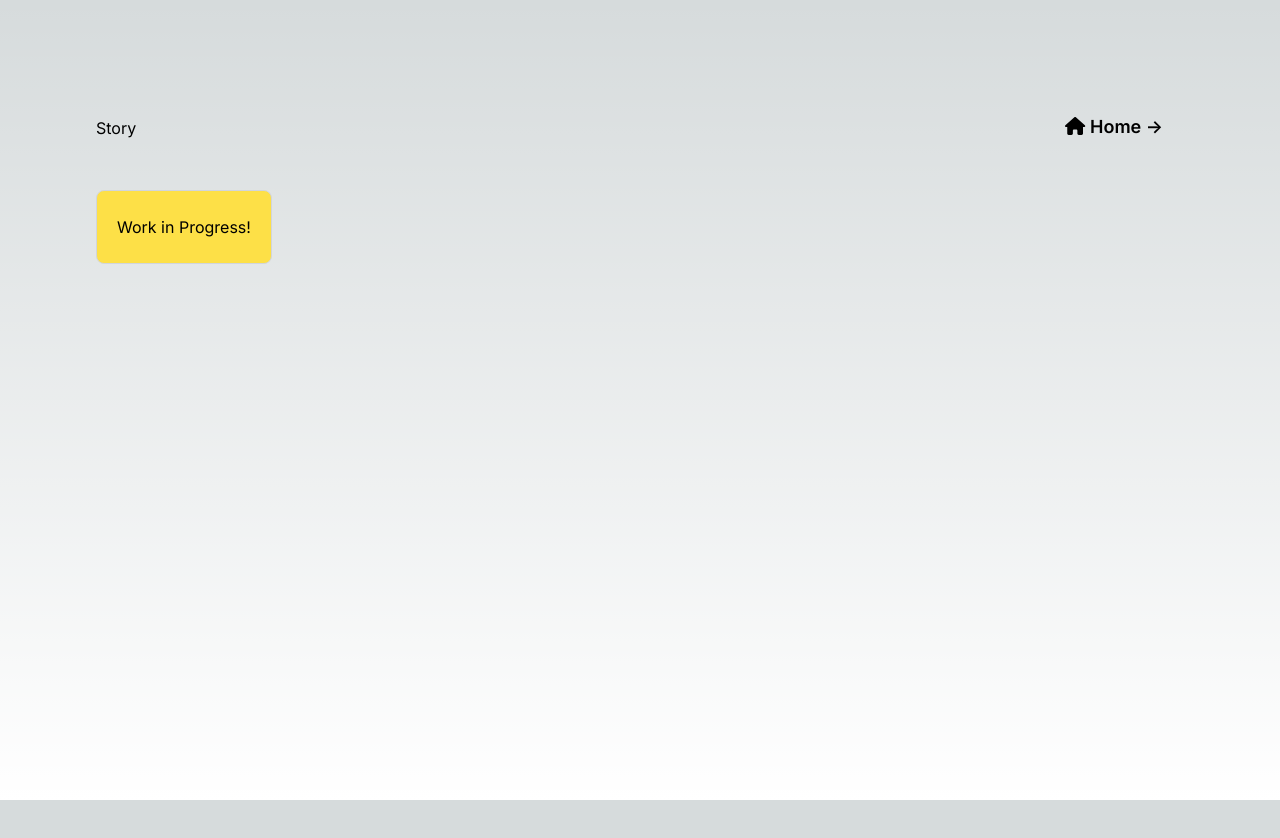
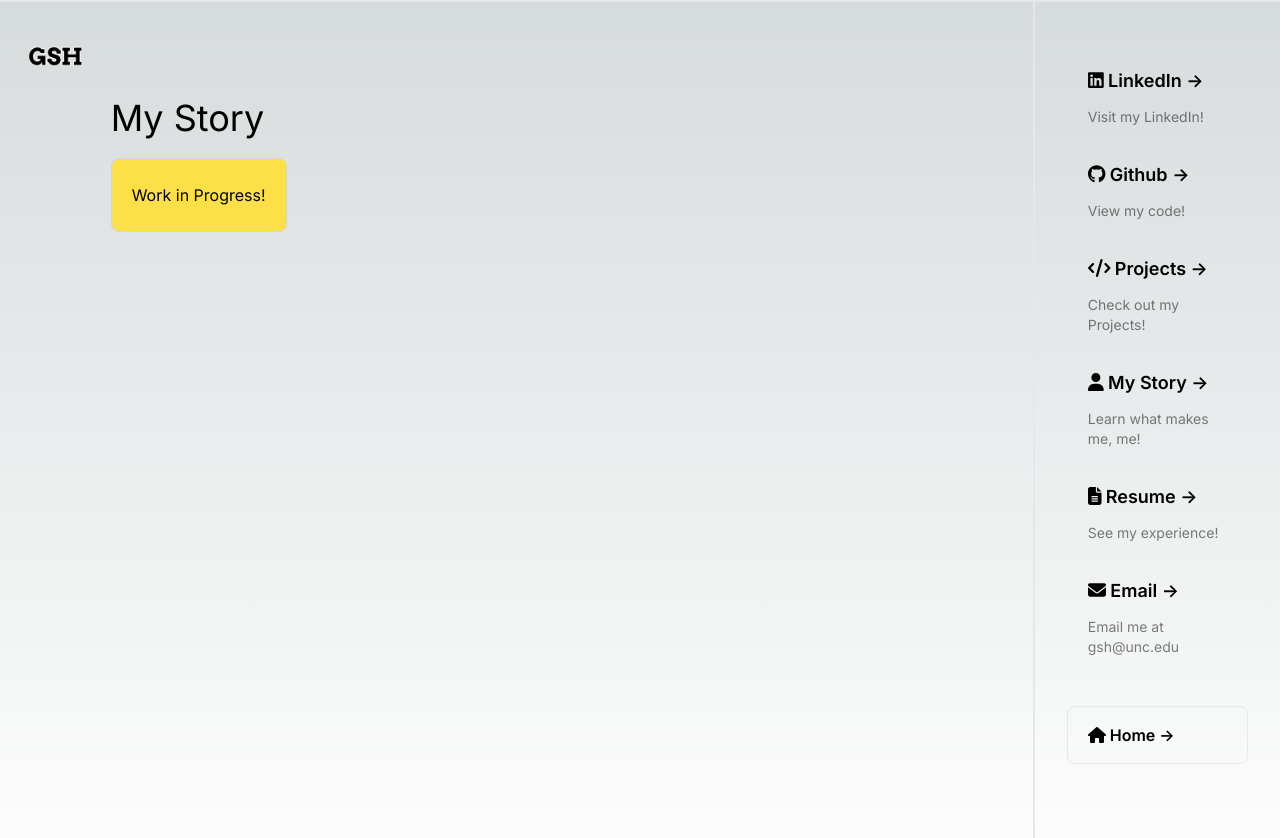
Before and after one commit to gshunc/gsh-portfolio, a Next.js app in the folder gsh-portfolio/: page /pages/story_page in a window 1280 px wide. Shown: the top 838 px of the page. Before the commit the page ends 800 px from the top, so only its background shows below. Built offline with nearby package versions, Linux system fonts and the light colour scheme.

Commit message:
Got distracted but did good stuff to navigation.

```diff
--- a/gsh-portfolio/app/components/Logo.tsx
+++ b/gsh-portfolio/app/components/Header.tsx
@@ -1,6 +1,6 @@
 import Link from "next/link";
 
-export const Logo = () => {
+export const Header = () => {
   return (
     <Link href="/" className="h-32 w-32">
       <img src="/logo-gsh.png" alt="Website Icon"></img>
--- a/gsh-portfolio/app/components/Navigation.tsx
+++ b/gsh-portfolio/app/components/Navigation.tsx
@@ -1,107 +1,99 @@
+"use client";
 import { FontAwesomeIcon } from "@fortawesome/react-fontawesome";
 import {
   faUser,
   faCode,
   faFileLines,
   faEnvelope,
+  faHome,
 } from "@fortawesome/free-solid-svg-icons";
 import { faLinkedin, faGithub } from "@fortawesome/free-brands-svg-icons";
 import Link from "next/link";
+import { usePathname } from "next/navigation";
+
+const routes = [
+  {
+    name: "LinkedIn",
+    message: "Visit my LinkedIn!",
+    href: "https://www.linkedin.com/in/george-harris-19245620b/",
+    isReferrer: true,
+    fa: faLinkedin,
+  },
+  {
+    name: "Github",
+    message: "View my code!",
+    href: "https://www.github.com/gshunc/",
+    isReferrer: true,
+    fa: faGithub,
+  },
+  {
+    name: "Projects",
+    message: "Check out my Projects!",
+    href: "/pages/projects_page",
+    isReferrer: false,
+    fa: faCode,
+  },
+  {
+    name: "My Story",
+    message: "Learn what makes me, me!",
+    href: "/pages/story_page",
+    isReferrer: false,
+    fa: faUser,
+  },
+  {
+    name: "Resume",
+    message: "See my experience!",
+    href: "/resume/resume.pdf",
+    isReferrer: true,
+    fa: faFileLines,
+  },
+  {
+    name: "Email",
+    message: "Email me at gsh@unc.edu",
+    href: "mailto:gsh@unc.edu",
+    isReferrer: true,
+    fa: faEnvelope,
+  },
+];
 
 export const Navigation = () => {
+  const pathname = usePathname();
+
   return (
     <div className="border-l-2 flex flex-col content-center">
       <div className="pl-8 pr-8 mt-12 container grid grid-cols-1 text-left lg:max-w-5xl float-right">
+        {routes.map((link) => (
           <Link
-          href="https://www.linkedin.com/in/george-harris-19245620b/"
+            href={link.href}
             className="group rounded-lg border border-transparent px-5 py-4 transition-colors hover:border-gray-300 hover:bg-gray-100 hover:dark:border-neutral-700 hover:dark:bg-neutral-800/30"
-          target="_blank"
-          rel="noopener noreferrer"
+            target={link.isReferrer ? "_blank" : "_self"}
+            rel={link.isReferrer ? "noopener noreferrer" : ""}
           >
             <h2 className={`mb-3 text-lg font-semibold`}>
-            <FontAwesomeIcon icon={faLinkedin} /> LinkedIn{" "}
+              <FontAwesomeIcon icon={link.fa} /> {link.name}{" "}
               <span className="inline-block transition-transform group-hover:translate-x-1 motion-reduce:transform-none">
                 -&gt;
               </span>
             </h2>
             <p className={`m-0 max-w-[30ch] text-sm opacity-50`}>
-            Visit my LinkedIn!
+              {link.message}
             </p>
           </Link>
+        ))}
+        {pathname != "/" && (
           <Link
-          href="https://www.github.com/gshunc"
-          className="group rounded-lg border border-transparent px-5 py-4 transition-colors hover:border-gray-300 hover:bg-gray-100 hover:dark:border-neutral-700 hover:dark:bg-neutral-800/30"
-          target="_blank"
-          rel="noopener noreferrer"
+            href="/"
+            className="mt-8 group rounded-lg border px-5 py-4 transition-colors hover:bg-gray-100 hover:dark:border-neutral-700 hover:dark:bg-neutral-800/30"
           >
-          <h2 className={`mb-3 text-lg font-semibold`}>
-            <FontAwesomeIcon icon={faGithub} /> Github{" "}
+            <h2 className={`text-md font-semibold`}>
+              <FontAwesomeIcon icon={faHome} /> Home{" "}
               <span className="inline-block transition-transform group-hover:translate-x-1 motion-reduce:transform-none">
                 -&gt;
               </span>
             </h2>
-          <p className={`m-0 max-w-[30ch] text-sm opacity-50`}>View my Code!</p>
+            <p className={`m-0 max-w-[30ch] text-sm opacity-50`}></p>
           </Link>
-        <Link
-          href="/pages/projects_page"
-          className="group rounded-lg border border-transparent px-5 py-4 transition-colors hover:border-gray-300 hover:bg-gray-100 hover:dark:border-neutral-700 hover:dark:bg-neutral-800/30"
-        >
-          <h2 className={`mb-3 text-lg font-semibold`}>
-            <FontAwesomeIcon icon={faCode} /> Projects{" "}
-            <span className="inline-block transition-transform group-hover:translate-x-1 motion-reduce:transform-none">
-              -&gt;
-            </span>
-          </h2>
-          <p className={`m-0 max-w-[30ch] text-sm opacity-50`}>
-            Check out my Projects!
-          </p>
-        </Link>
-        <Link
-          href="/pages/story_page"
-          className="group rounded-lg border border-transparent px-5 py-4 transition-colors hover:border-gray-300 hover:bg-gray-100 hover:dark:border-neutral-700 hover:dark:bg-neutral-800/30"
-        >
-          <h2 className={`mb-3 text-lg font-semibold`}>
-            <FontAwesomeIcon icon={faUser}></FontAwesomeIcon> My Story{" "}
-            <span className="inline-block transition-transform group-hover:translate-x-1 motion-reduce:transform-none">
-              -&gt;
-            </span>
-          </h2>
-          <p className={`m-0 max-w-[30ch] text-sm opacity-50`}>
-            Learn what makes me, me!
-          </p>
-        </Link>
-        <Link
-          href={"/resume/resume.pdf"}
-          className="group rounded-lg border border-transparent px-5 py-4 transition-colors hover:border-gray-300 hover:bg-gray-100 hover:dark:border-neutral-700 hover:dark:bg-neutral-800/30"
-          target="_blank"
-          rel="noopener noreferrer"
-        >
-          <h2 className={`mb-3 text-lg font-semibold`}>
-            <FontAwesomeIcon icon={faFileLines} /> Resume{" "}
-            <span className="inline-block transition-transform group-hover:translate-x-1 motion-reduce:transform-none">
-              -&gt;
-            </span>
-          </h2>
-          <p className={`m-0 max-w-[30ch] text-sm opacity-50`}>
-            Check out my experience!
-          </p>
-        </Link>
-        <Link
-          href={"mailto:gsh@unc.edu"}
-          className="group rounded-lg border border-transparent px-5 py-4 transition-colors hover:border-gray-300 hover:bg-gray-100 hover:dark:border-neutral-700 hover:dark:bg-neutral-800/30"
-          target="_blank"
-          rel="noopener noreferrer"
-        >
-          <h2 className={`mb-3 text-lg font-semibold`}>
-            <FontAwesomeIcon icon={faEnvelope} /> Email{" "}
-            <span className="inline-block transition-transform group-hover:translate-x-1 motion-reduce:transform-none">
-              -&gt;
-            </span>
-          </h2>
-          <p className={`m-0 max-w-[30ch] text-sm opacity-50`}>
-            Email me at gsh@unc.edu.
-          </p>
-        </Link>
+        )}
       </div>
     </div>
   );
--- a/gsh-portfolio/app/layout.tsx
+++ b/gsh-portfolio/app/layout.tsx
@@ -1,6 +1,8 @@
 import type { Metadata } from "next";
 import { Inter } from "next/font/google";
 import "./globals.css";
+import { Navigation } from "./components/Navigation";
+import { Header } from "./components/Header";
 
 const inter = Inter({ subsets: ["latin"] });
 
@@ -16,7 +18,17 @@ export default function RootLayout({
 }) {
   return (
     <html lang="en">
-      <body className={inter.className}>{children}</body>
+      <body className={inter.className}>
+        <main>
+          <div className="flex flex-row border-t-2">
+            <Header />
+            <div className="flex min-h-screen w-5/6 flex-col pt-24">
+              {children}
+            </div>
+            <Navigation></Navigation>
+          </div>
+        </main>
+      </body>
     </html>
   );
 }
--- a/gsh-portfolio/app/page.tsx
+++ b/gsh-portfolio/app/page.tsx
@@ -1,17 +1,10 @@
 "use client";
 import "@fortawesome/fontawesome-svg-core/styles.css";
 import { config } from "@fortawesome/fontawesome-svg-core";
-import { Navigation } from "./components/Navigation";
-import { Logo } from "./components/Logo";
-import Link from "next/link";
 config.autoAddCss = false;
 
 export default function Home() {
   return (
-    <main>
-      <div className="flex flex-row border-t-2">
-        <Logo></Logo>
-        <div className="flex min-h-screen w-5/6 flex-col pt-24">
     <div className="mt-10">
       <img
         src="/harris_george_photo.jpeg"
@@ -22,14 +15,9 @@ export default function Home() {
         Hi, I&apos;m George.
       </div>
       <p className="text-xl ml-3 mt-5 mr-3 mb-5 w-50">
-              This Website is a{" "}
-              <span className="underline">Work in Progress.</span> Please bear
-              with me as I continue to add and complete features. Thanks!
+        This Website is a <span className="underline">Work in Progress.</span>{" "}
+        Please bear with me as I continue to add and complete features. Thanks!
       </p>
     </div>
-        </div>
-        <Navigation></Navigation>
-      </div>
-    </main>
   );
 }
--- a/gsh-portfolio/app/pages/projects_page/page.tsx
+++ b/gsh-portfolio/app/pages/projects_page/page.tsx
@@ -1,31 +1,12 @@
-import Link from "next/link";
 import "@fortawesome/fontawesome-svg-core/styles.css";
 import { config } from "@fortawesome/fontawesome-svg-core";
 config.autoAddCss = false;
-import { FontAwesomeIcon } from "@fortawesome/react-fontawesome";
-import { faHome } from "@fortawesome/free-solid-svg-icons";
 
 const projects_page = () => {
   return (
-    <main className="flex min-h-screen flex-col items-start  p-24">
+    <main className="flex min-h-screen flex-col items-start">
       <div className="flex flex-row justify-between container">
-        <div className="pt-5">These are my projects.</div>
-        <Link
-          href="/"
-          className="group rounded-lg border border-transparent px-5 py-4 transition-colors hover:border-gray-300 hover:bg-gray-100 hover:dark:border-neutral-700 hover:dark:bg-neutral-800/30"
-          rel="noreferrer"
-        >
-          <h2 className={`mb-3 text-lg font-semibold`}>
-            <FontAwesomeIcon
-              icon={faHome}
-              className={"text-lg"}
-            ></FontAwesomeIcon>{" "}
-            Home{" "}
-            <span className="inline-block transition-transform group-hover:translate-x-1 motion-reduce:transform-none">
-              -&gt;
-            </span>
-          </h2>
-        </Link>
+        <p className="text-4xl">Projects</p>
       </div>
       <p className="border border-gray-300 bg-yellow-300 text-black pb-6 pt-6 ps-5 pe-5 mt-5 backdrop-blur-2xl rounded-lg">
         Work in Progress!
--- a/gsh-portfolio/app/pages/story_page/page.tsx
+++ b/gsh-portfolio/app/pages/story_page/page.tsx
@@ -1,37 +1,16 @@
-import Link from "next/link";
 import "@fortawesome/fontawesome-svg-core/styles.css";
 import { config } from "@fortawesome/fontawesome-svg-core";
 config.autoAddCss = false;
-import { FontAwesomeIcon } from "@fortawesome/react-fontawesome";
-import { faHome } from "@fortawesome/free-solid-svg-icons";
-import { SpeedInsights } from "@vercel/speed-insights/next";
 
 const story_page = () => {
   return (
-    <main className="flex min-h-screen flex-col items-start  p-24">
+    <main className="flex min-h-screen flex-col items-start">
       <div className="flex flex-row justify-between container">
-        <div className="pt-5">Story</div>
-        <Link
-          href="/"
-          className="group rounded-lg border border-transparent px-5 py-4 transition-colors hover:border-gray-300 hover:bg-gray-100 hover:dark:border-neutral-700 hover:dark:bg-neutral-800/30"
-          rel="noreferrer"
-        >
-          <h2 className={`mb-3 text-lg font-semibold`}>
-            <FontAwesomeIcon
-              icon={faHome}
-              className={"text-lg"}
-            ></FontAwesomeIcon>{" "}
-            Home{" "}
-            <span className="inline-block transition-transform group-hover:translate-x-1 motion-reduce:transform-none">
-              -&gt;
-            </span>
-          </h2>
-        </Link>
+        <p className="text-4xl">My Story</p>
       </div>
       <p className="border border-gray-300 bg-yellow-300 text-black pb-6 pt-6 ps-5 pe-5 mt-5 backdrop-blur-2xl rounded-lg">
         Work in Progress!
       </p>
-      <SpeedInsights />
     </main>
   );
 };
```
Lines whose indentation alone changed are shown as unchanged.
